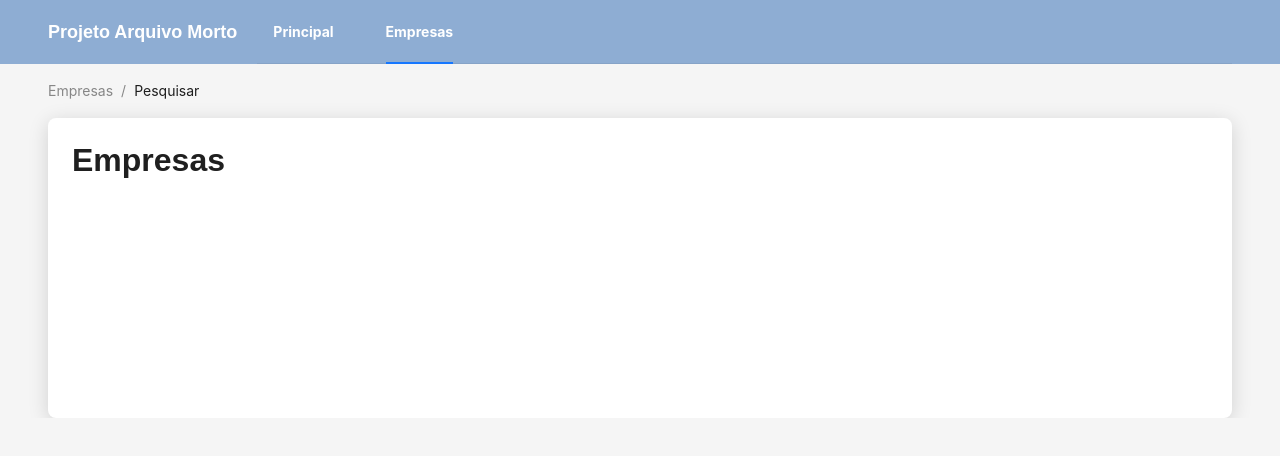
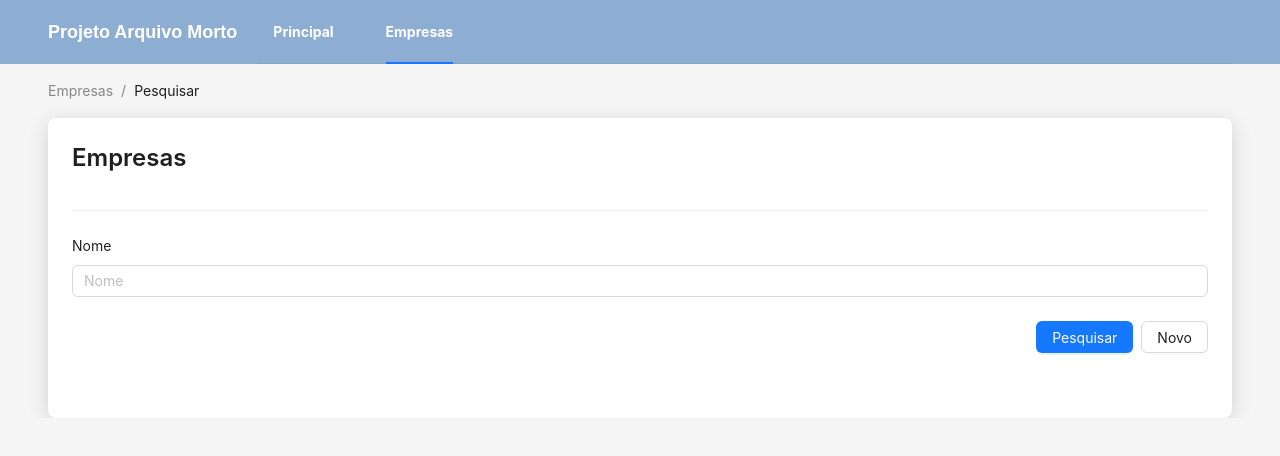
Before and after one commit to Marcusx11/Projeto-Arquivo-Morto-Web, a Next.js app in the folder projeto-arquivo-morto-web/: page /empresas in a window 1280 px wide. Shown: the top 456 px of the page. Built offline with nearby package versions, Linux system fonts and the light colour scheme.

Commit message:
Início da tela de pesquisa de Empresas

```diff
--- a/projeto-arquivo-morto-web/src/components/appbar/layout.tsx
+++ b/projeto-arquivo-morto-web/src/components/appbar/layout.tsx
@@ -33,7 +33,6 @@ export default function AppBarLayout() {
 
     const handleClick = (e: { key: string }) => {
         setCurrent(e.key);
-        console.log(`Navigating to ${e.key}`);
         router.push(e.key);
     };
 
--- a/projeto-arquivo-morto-web/src/pages/empresas/index.tsx
+++ b/projeto-arquivo-morto-web/src/pages/empresas/index.tsx
@@ -1,9 +1,51 @@
 import EmpresaLayout from "./layout";
+import { Col, Row, Divider, Typography, Form, FormProps, Input, Button, Flex } from 'antd';
 
 export default function Empresas() {
+
+    type FieldType = {
+        nome?: string;
+    };
+
+    const onFinish: FormProps<FieldType>['onFinish'] = (values) => {
+        console.log('Success:', values);
+    };
+
     return (
         <EmpresaLayout breadCrumbList={[{ title: 'Empresas' }, { title: 'Pesquisar' }]}>
-            <main><h1>Empresas</h1></main>
+            <Row>
+                <Col span={24}>
+                    <Typography.Title level={3}>Empresas</Typography.Title>
+                </Col>
+            </Row>
+            <Divider />
+            <Form
+                name="formPesquisaEmpresa"
+                onFinish={onFinish}
+                labelCol={{ span: 4 }}
+                wrapperCol={{ span: 24 }}
+                initialValues={{ nome: "" }}
+                >
+
+                <Form.Item<FieldType> label="Nome" layout="vertical">
+                    <Input placeholder="Nome" />
+                </Form.Item>
+
+                <Form.Item label={null} wrapperCol={{ offset: 6 }}>
+                    <Flex gap="small" align="flex-end" justify="flex-end">
+                        <Button type="primary" htmlType="submit">
+                            Pesquisar
+                        </Button>
+
+                        <Button type="default">
+                            Novo
+                        </Button>
+                    </Flex>
+                </Form.Item>
+
+
+
+            </Form>
         </EmpresaLayout>
     );
 }
--- a/projeto-arquivo-morto-web/src/pages/empresas/salvar/[[...id]].tsx
+++ b/projeto-arquivo-morto-web/src/pages/empresas/salvar/[[...id]].tsx
@@ -1,5 +1,7 @@
 import { useRouter } from "next/router";
 import EmpresaLayout from "../layout";
+import { Col, Row } from 'antd';
+import { Typography } from 'antd';
 
 export default function SalvarEmpresas() {
     const router = useRouter();
```
